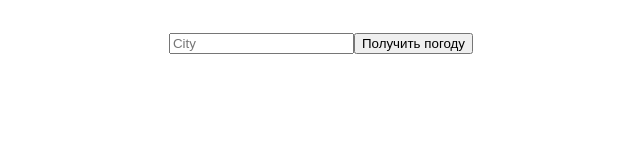
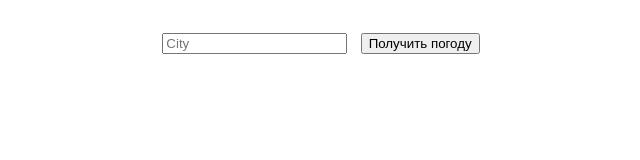
Before and after one commit to SashaSadovskaya/weather-monitoring, a React (Create React App) app: page / in a window 1280 px wide. Shown: the top 160 px of the page, without its empty margins (319-959 px from the left). Built offline with nearby package versions, Linux system fonts and the light colour scheme.

Commit message:
add uniq key

```diff
--- a/src/App.js
+++ b/src/App.js
@@ -9,8 +9,8 @@ import {convertTime, convertWindDir} from "./utilities";
 function App() {
   const appID = '8e1eecd6fc68b8490908497ecf8ca301';
   const cities = [];
-  // eslint-disable-next-line no-undef
-  const [id, setId] =useState(0);
+  const [id, setId] = useState(0);
+
 
   const gettingWeather = async (e) => {
     e.preventDefault();
@@ -26,9 +26,10 @@ function App() {
         'windForce': Math.round(data.wind.speed),
         'windDirection': convertWindDir(data.wind.deg),
         'time': convertTime(new Date()),
-        'id': id
+        'id': id,
       }));
-      setId(id + 1)
+    setId(Math.round(Math.random()*100000));
+
     }
   };
 
--- /dev/null
+++ b/src/Form.css
@@ -0,0 +1,3 @@
+.form-button{
+  margin-left: 1em;
+}
--- a/src/Form.js
+++ b/src/Form.js
@@ -1,5 +1,5 @@
 import React from "react";
-
+import './Form.css'
 
 function Form ({weather}) {
 
@@ -7,7 +7,7 @@ function Form ({weather}) {
     <div className="form-container">
      <form onSubmit={weather}>
        <input type='text' name='city' placeholder='City'/>
-       <button type='submit'>Получить погоду</button>
+       <button className='form-button' type='submit'>Получить погоду</button>
      </form>
     </div>
   );
```
